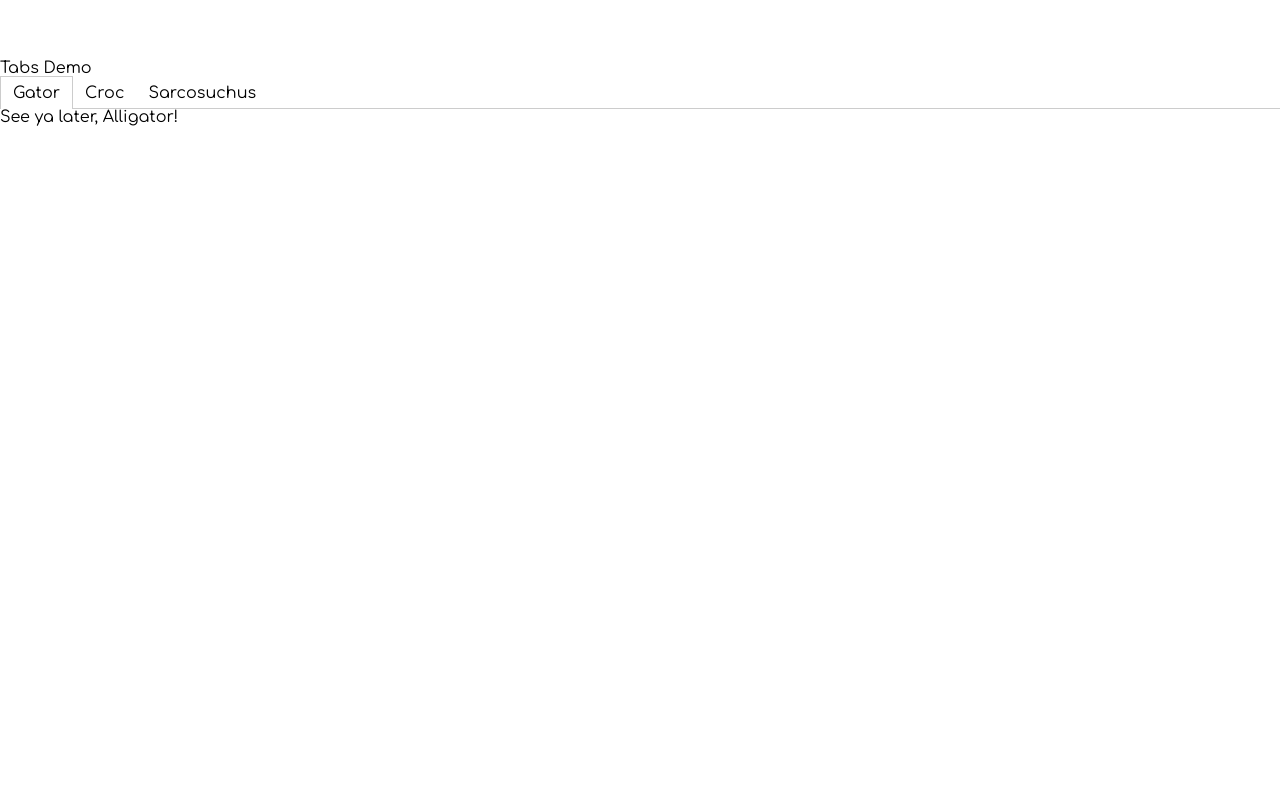
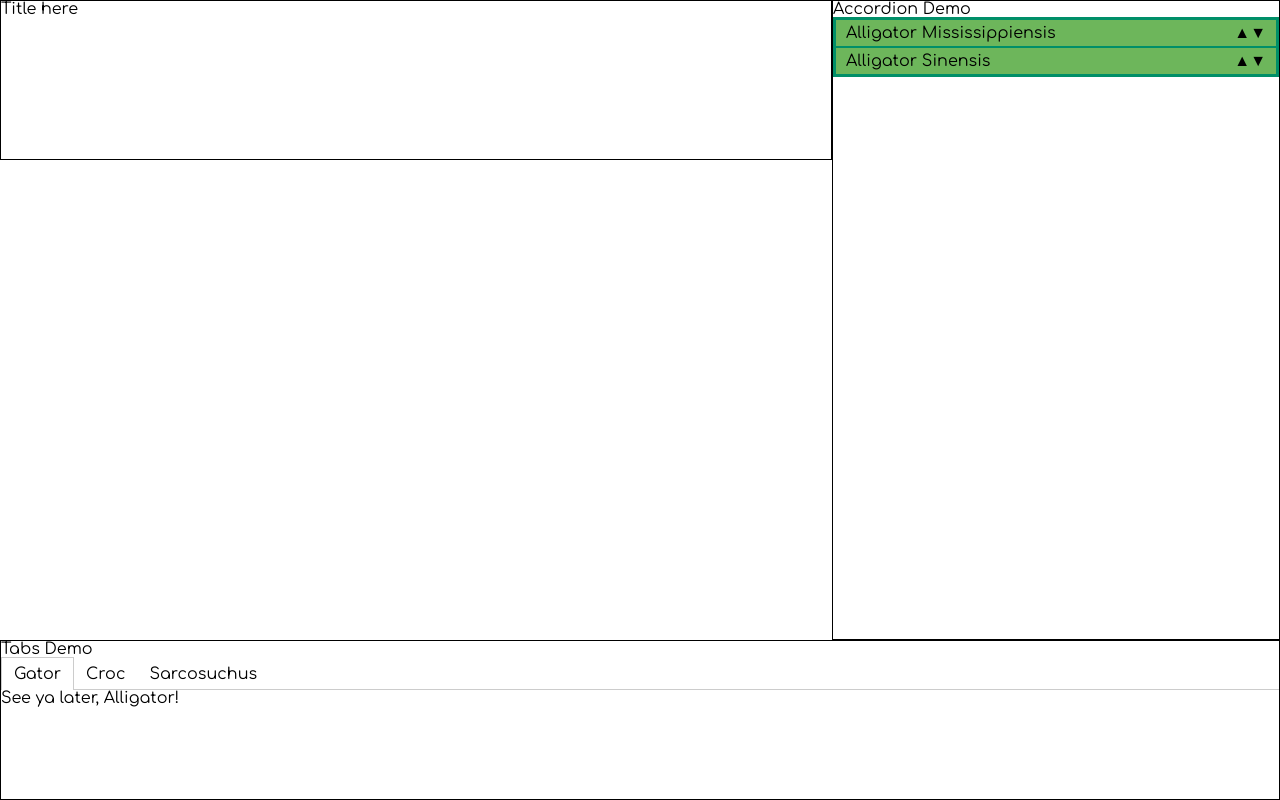
Before and after one commit to mmn92/ReactApp, a React (Create React App) app: page / in a window 1280 px wide. Built offline with nearby package versions, Linux system fonts and the light colour scheme; no server answers.

Commit message:
accordion

```diff
--- a/package.json
+++ b/package.json
@@ -3,6 +3,7 @@
   "version": "0.1.0",
   "private": true,
   "dependencies": {
+    "axios": "^0.18.0",
     "react": "^16.6.3",
     "react-dom": "^16.6.3",
     "react-scripts": "2.1.1",
--- a/src/App.js
+++ b/src/App.js
@@ -1,22 +1,80 @@
-import React from "react";
+import React, { Fragment, Component } from "react";
+import axios from "axios";
 
 import Tabs from "./components/Tabs";
+import Accordion from "./components/Accordion";
 
-const App = () => (
-  <div>
+class App extends Component {
+  constructor(props) {
+    super(props);
+
+    this.state = {
+      message: ""
+    };
+  }
+
+  componentDidMount() {
+    let message = "";
+    axios
+      .get("https://sample-api-78c77.firebaseio.com/tv-shows/SHOW123.json")
+      .then(res => {
+        message = res.data;
+        this.setState({ message: message.Title });
+      })
+      .catch(err => console.log(err));
+  }
+
+  render() {
+    return (
+      <Fragment>
+        <header>
+          <h1>Title here</h1>
+          <h2>{this.state.message}</h2>
+        </header>
+        <main>
+          <h1>Accordion Demo</h1>
+          <Accordion>
+            <div label="Alligator Mississippiensis">
+              <p>
+                <strong>Common Name:</strong> American Alligator
+              </p>
+              <p>
+                <strong>Distribution:</strong> Texas to North Carolina, US
+              </p>
+              <p>
+                <strong>Endangered Status:</strong> Currently not endangered
+              </p>
+            </div>
+            <div label="Alligator Sinensis">
+              <p>
+                <strong>Common Name:</strong> Chinese Alligator
+              </p>
+              <p>
+                <strong>Distribution:</strong> Eastern China
+              </p>
+              <p>
+                <strong>Endangered Status:</strong> Critically Endangered
+              </p>
+            </div>
+          </Accordion>
+        </main>
+        <footer>
           <h1>Tabs Demo</h1>
           <Tabs>
             <div label="Gator">
               See ya later, <em>Alligator</em>!
             </div>
             <div label="Croc">
-        After 'while', <em>Crocodile</em>!
+              After 'while, <em>Crocodile</em>!
             </div>
             <div label="Sarcosuchus">
               Nothing to see here, this tab is <em>extinct</em>!
             </div>
           </Tabs>
-  </div>
+        </footer>
+      </Fragment>
     );
+  }
+}
 
 export default App;
--- /dev/null
+++ b/src/components/Accordion/index.js
@@ -0,0 +1,58 @@
+import React, { Component } from "react";
+import PropTypes from "prop-types";
+
+import AccordionSection from "../AccordionSection";
+
+class Accordion extends Component {
+  static propTypes = {
+    children: PropTypes.instanceOf(Object).isRequired
+  };
+
+  constructor(props) {
+    super(props);
+
+    const openSections = {};
+
+    this.state = {
+      openSections
+    };
+  }
+
+  onClick = label => {
+    const {
+      state: { openSections }
+    } = this;
+
+    const isOpen = !!openSections[label];
+
+    this.setState({
+      openSections: {
+        [label]: !isOpen
+      }
+    });
+  };
+
+  render() {
+    const {
+      onClick,
+      props: { children },
+      state: { openSections }
+    } = this;
+
+    return (
+      <div style={{ border: "2px solid #008f68" }}>
+        {children.map(child => (
+          <AccordionSection
+            isOpen={!!openSections[child.props.label]}
+            label={child.props.label}
+            onClick={onClick}
+          >
+            {child.props.children}
+          </AccordionSection>
+        ))}
+      </div>
+    );
+  }
+}
+
+export default Accordion;
--- /dev/null
+++ b/src/components/AccordionSection/index.js
@@ -0,0 +1,54 @@
+import React, { Component } from "react";
+import PropTypes from "prop-types";
+
+class AccordionSection extends Component {
+  static propTypes = {
+    children: PropTypes.instanceOf(Object).isRequired,
+    isOpen: PropTypes.bool.isRequired,
+    label: PropTypes.string.isRequired,
+    onClick: PropTypes.func.isRequired
+  };
+
+  onClick = () => {
+    this.props.onClick(this.props.label);
+  };
+
+  render() {
+    const {
+      onClick,
+      props: { isOpen, label }
+    } = this;
+
+    return (
+      <div
+        style={{
+          background: isOpen ? "#CCCCCC" : "#6db65b",
+          border: "1px solid #008f68",
+          padding: "5px 10px"
+        }}
+      >
+        <div onClick={onClick} style={{ cursor: "pointer" }}>
+          {label}
+          <div style={{ float: "right" }}>
+            {!isOpen && <span>&#9650;</span>}
+            {!isOpen && <span>&#9660;</span>}
+          </div>
+        </div>
+        {isOpen && (
+          <div
+            style={{
+              background: "#6db65b",
+              border: "2px solid #008f68",
+              marginTop: 10,
+              padding: "10px 20px"
+            }}
+          >
+            {this.props.children}
+          </div>
+        )}
+      </div>
+    );
+  }
+}
+
+export default AccordionSection;
--- a/src/components/Tabs/index.js
+++ b/src/components/Tabs/index.js
@@ -12,8 +12,14 @@ class Tabs extends Component {
     super(props);
 
     this.state = {
+      activeTab: ""
+    };
+  }
+
+  componentDidMount() {
+    this.setState({
       activeTab: this.props.children[0].props.label
-    };
+    });
   }
 
   onClickTabItem = tab => {
@@ -42,7 +48,7 @@ class Tabs extends Component {
           })}
         </ol>
         <div className="tab-content">
-          {children.map(child => {
+          {children.filter(child => {
             if (child.props.label !== activeTab) return undefined;
             return child.props.children;
           })}
--- a/src/index.css
+++ b/src/index.css
@@ -1,3 +1,36 @@
+*,
+*:before,
+*:after {
+  box-sizing: border-box;
+}
+
+header {
+  position: absolute;
+  width: 65%;
+  height: 20%;
+  top: 0;
+  left: 0;
+  border: 1px solid black;
+}
+
+main {
+  position: absolute;
+  width: 35%;
+  height: 80%;
+  top: 0;
+  right: 0;
+  border: 1px solid black;
+}
+
+footer {
+  position: absolute;
+  bottom: 0;
+  left: 0;
+  width: 100%;
+  height: 20%;
+  border: 1px solid black;
+}
+
 .tab-list {
   border-bottom: 1px solid #ccc;
   padding-left: 0;
```
Also changed, not shown: 1 other file (tests, documents, lock files or other folders). Lines whose indentation alone changed are shown as unchanged.
